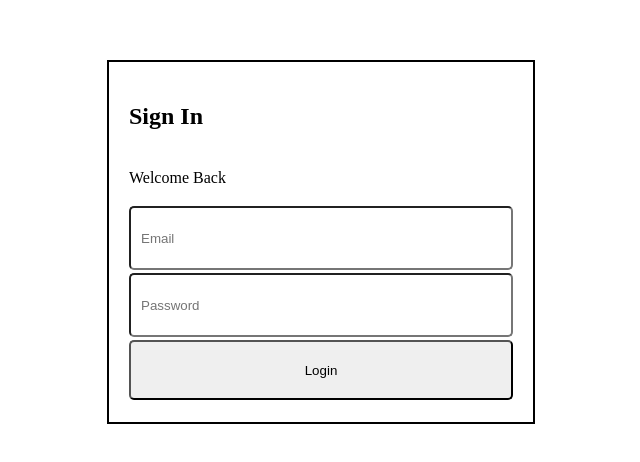
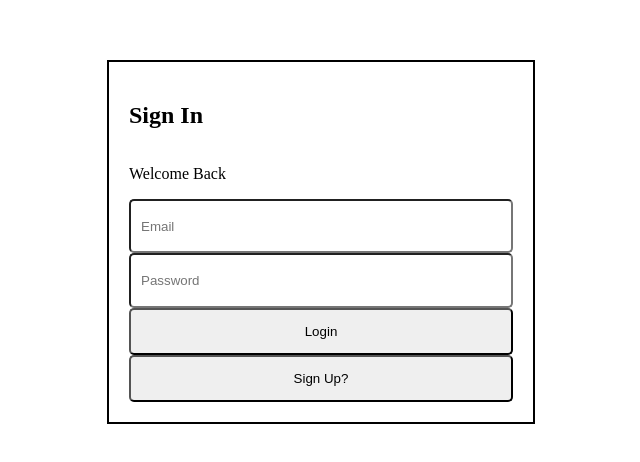
Before and after one commit to Ali-Olliek/Survey-builder, a React (Create React App) app in the folder react-front-end/: page /login in a window 1280 px wide. Shown: the part 166-628 px from the top of the page, without its empty margins (319-959 px from the left). Built offline with nearby package versions, Linux system fonts and the light colour scheme.

Commit message:
Added Button to go From Login To Sign Up

```diff
--- a/react-front-end/src/components/Login.js
+++ b/react-front-end/src/components/Login.js
@@ -18,7 +18,11 @@ export default function Login() {
       const handlePasswordInput = (event) => {
         setValues({ ...values, Password: event.target.value });
       };
-
+      const goToSignUp = (e) => {
+        e.preventDefault()
+        console.log("Hello")
+        window.location.href = "/SignUp"
+      }
       const handleSubmit = async (event) => {
         event.preventDefault();
         let email = values.Email
@@ -73,6 +77,9 @@ return (
       <button onClick={handleSubmit} type="submit">
         Login
       </button>
+      <button onClick={goToSignUp}>
+        Sign Up?
+      </button>
     </form>
   </div>
 );
```
